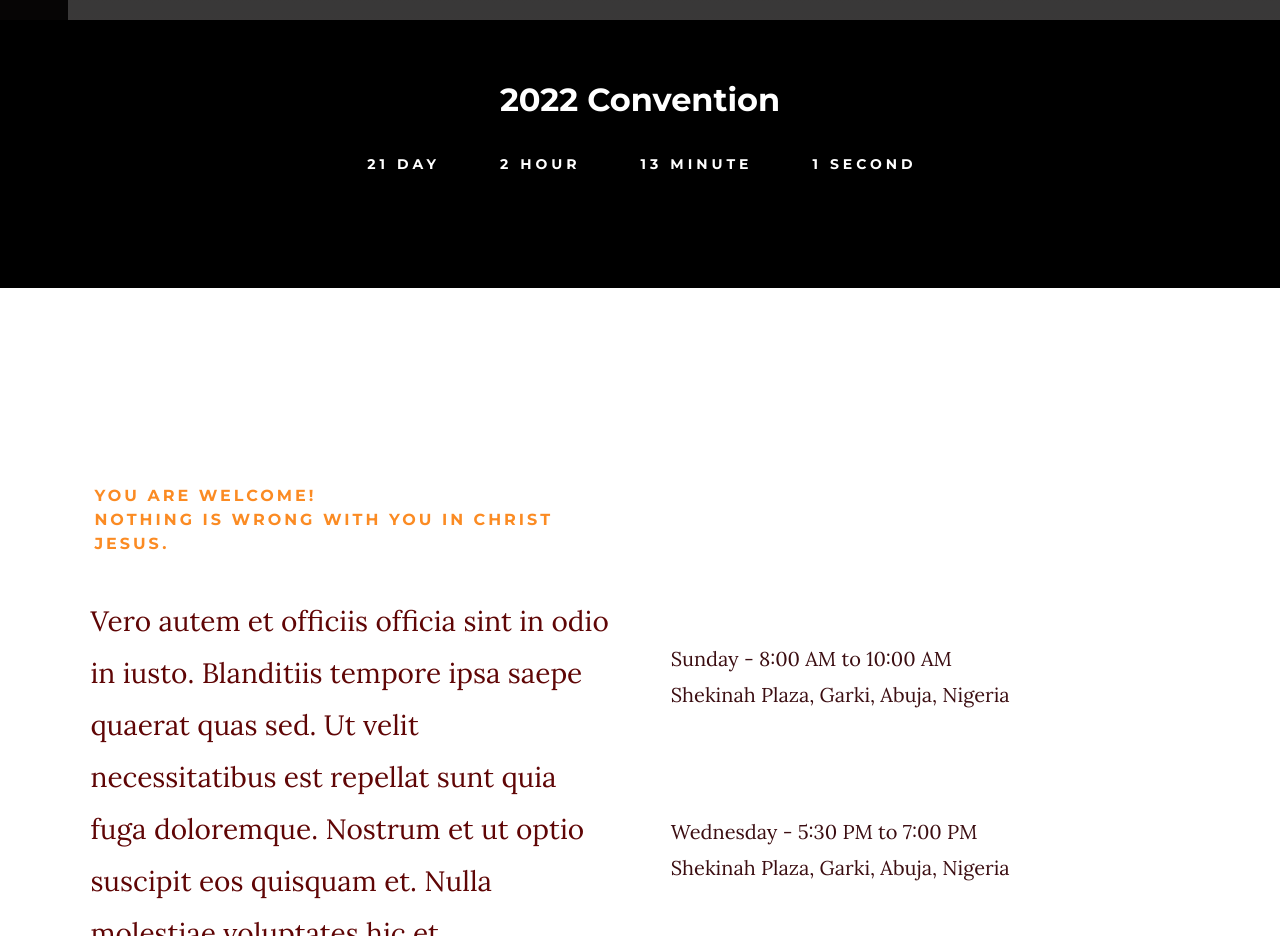
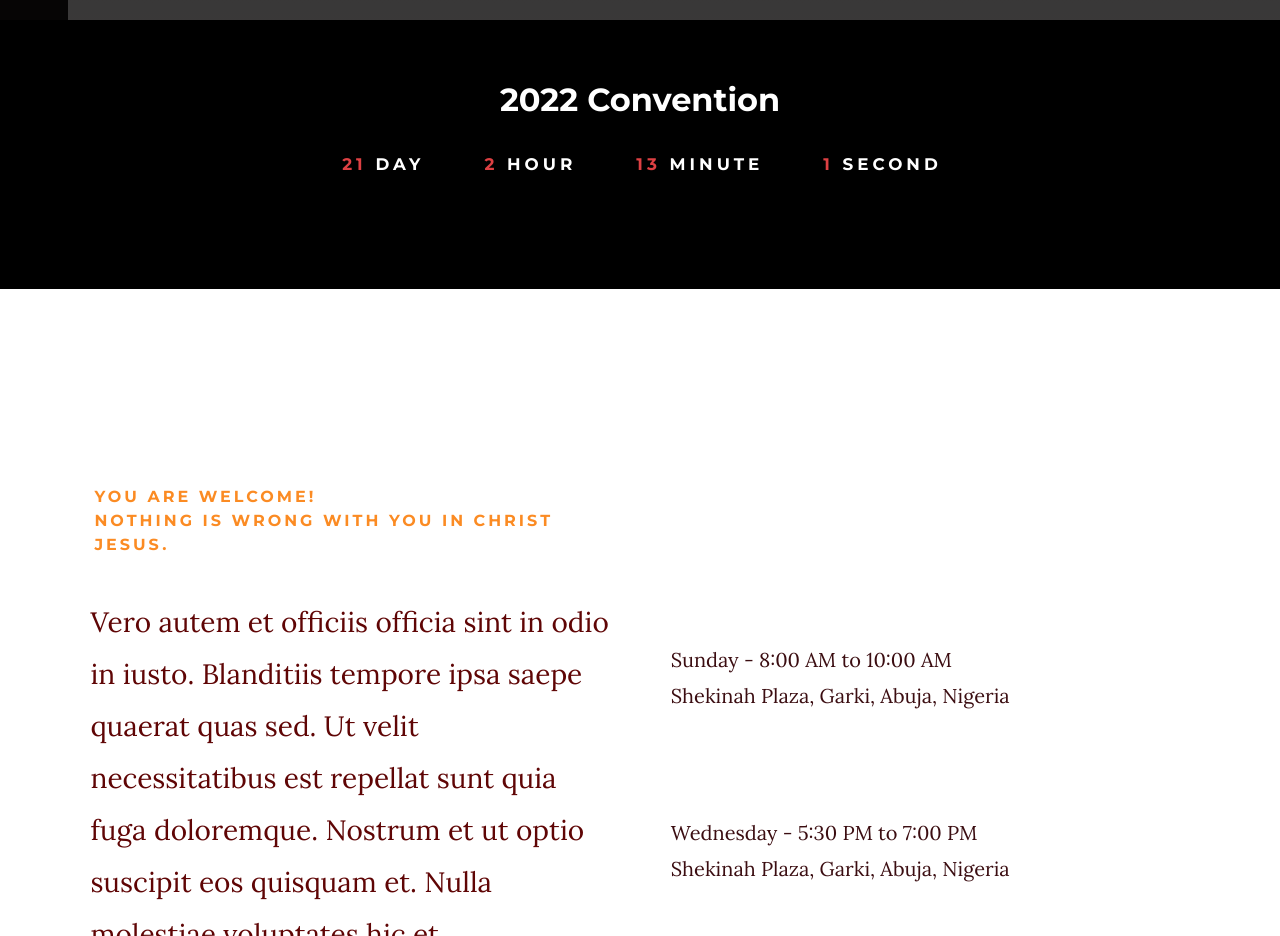
Before and after one commit to victorvictoria-maker/oluVictorMinistry, a plain HTML site: page index.html in a window 1280 px wide. Shown: the part 800-1736 px from the top of the page. Drawn offline with nearby package versions, Linux system fonts and the light colour scheme; grey boxes are pictures that could not be loaded.

Commit message:
Adjusted countdown font

```diff
--- a/css/main.css
+++ b/css/main.css
@@ -2993,6 +2993,17 @@ html.no-csstransitions .hero-content {
   padding-top: 0 !important;
 }
 
+#countdown .social-list__item {
+  font-size: 1.2em;
+}
+
+#textDay,
+#textHour,
+#textMinute,
+#textSecond {
+  color: #dd4043;
+}
+
 .social-content {
   max-width: 1000px;
 }
```
